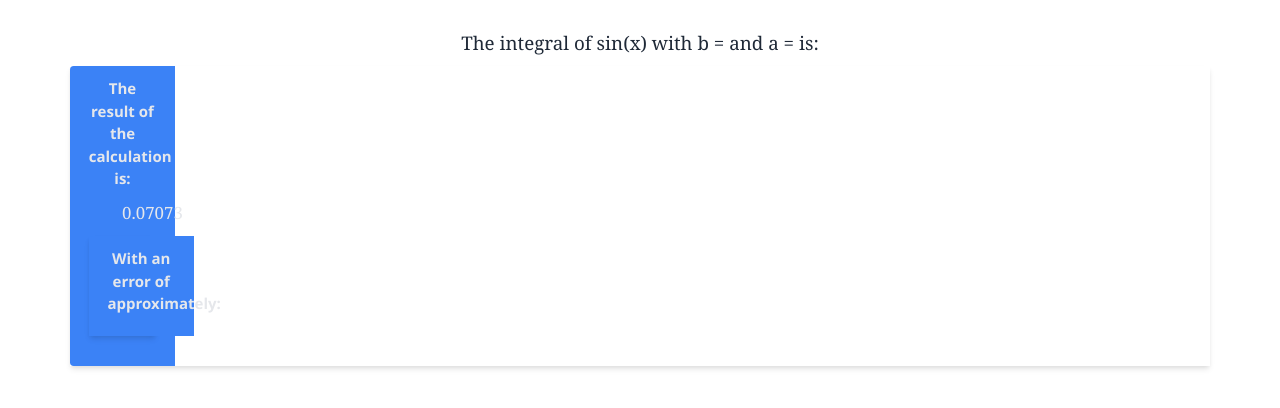
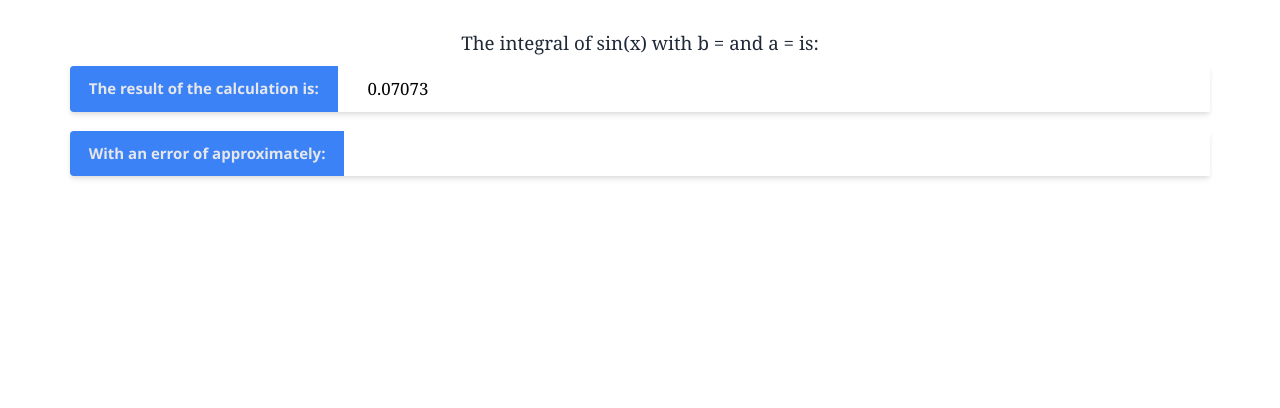
Before and after one commit to CW3A1/flask, a Flask app: page /status/1 in a window 1280 px wide. Shown: the part 63-471 px from the top of the page. Run offline with Flask 2, Linux system fonts and the light colour scheme; data that the repository does not hold is empty.

Commit message:
commitment

```diff
--- a/templates/results/resultintegral.html
+++ b/templates/results/resultintegral.html
@@ -6,12 +6,13 @@
     <h1>
     <div class="sec flex-1">
         <span class="flex shadow-md mb-5 text-base">
-            <span class="bg-blue-500 w-28 font-bold text-center text-gray-200 p-3 px-5 rounded-l">The result of the calculation is:<span>
+            <span class="bg-blue-500 w-125 font-bold text-center text-gray-200 p-3 px-5 rounded-l">The result of the calculation is:</span>
             <h1 class="font-serif text-lg" style="position: relative;left: 30px;">{{result}}</h1>
-        <span>
+        </span>
+    </div>
         <span class="flex shadow-md mb-5 text-base">
-            <span class="bg-blue-500 w-28 font-bold text-center text-gray-200 p-3 px-5 rounded-l">With an error of approximately:<span>
+            <span class="bg-blue-500 w-110 font-bold text-center text-gray-200 p-3 px-5 rounded-l">With an error of approximately:</span>
             <h1 class="font-serif text-lg" style="position: relative;left: 30px;">{{error}}</h1>
-        <span>
-    </div>
+            </span>
+
 {% endblock %}
--- a/templates/template.html
+++ b/templates/template.html
@@ -51,6 +51,9 @@
                         <a href="{{ url_for('taylor_approximation') }}" class="block px-4 py-2 text-sm capitalize text-gray-700 hover:bg-blue-500 hover:text-white">
                           Taylor Approximation
                         </a>
+                        <a href="{{ url_for('heat_equation') }}" class="block px-4 py-2 text-sm capitalize text-gray-700 hover:bg-blue-500 hover:text-white">
+                          Heat Equation
+                        </a>
                       </div>
                     </div>
                     </div>
```
